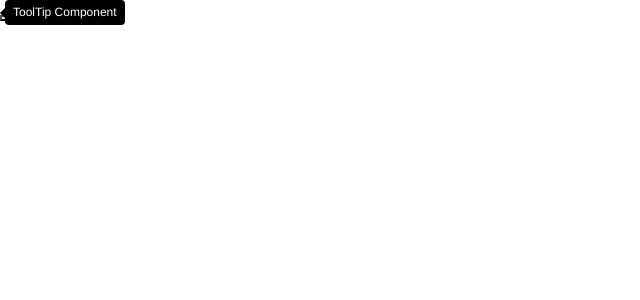
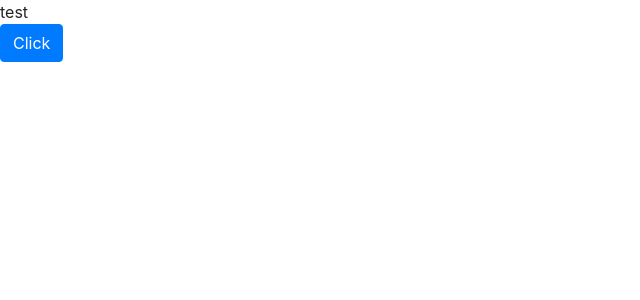
Before and after one commit to ventosae/ba-checklist, a React (Create React App) app in the folder ba-checklist/: page / in a window 1280 px wide. Shown: the top 300 px of the page, without its empty margins (0-640 px from the left). Built offline with nearby package versions, Linux system fonts and the light colour scheme.

Commit message:
tooltip changes

```diff
--- a/ba-checklist/src/componenets/btn.js
+++ b/ba-checklist/src/componenets/btn.js
@@ -1,5 +1,5 @@
 import React, { Component } from "react";
-import ToolTip from "./tooltip";
+import Tooltip from "./tooltip";
 
 class Btn extends Component {
   events = {};
@@ -14,7 +14,7 @@ class Btn extends Component {
   render() {
     return (
       <>
-        <ToolTip />
+        <Tooltip />
         <button type="button" id={this.state.id}>
           {this.state.text}
         </button>
--- /dev/null
+++ b/ba-checklist/src/componenets/test.js
@@ -0,0 +1,30 @@
+import React, { Component } from "react";
+
+class Test extends Component {
+  state = {
+    message: "test"
+  };
+
+  clickHandler = () => {
+    this.setState({
+      message: "goodbye"
+    });
+  };
+
+  render() {
+    return (
+      <div>
+        <div>{this.state.message}</div>
+        <button
+          onClick={this.clickHandler}
+          className="btn btn-primary form-main__button"
+        >
+          {" "}
+          Click{" "}
+        </button>
+      </div>
+    );
+  }
+}
+
+export default Test;
--- /dev/null
+++ b/ba-checklist/src/componenets/tooltip-main.js
@@ -0,0 +1,52 @@
+import React, { Component } from "react";
+import Btn from "./btn";
+import Tooltip from "./tooltip";
+
+class Tooltipmain extends Component {
+  constructor(props) {
+    super(props);
+
+    this.setupRefs();
+
+    this.setupEvents();
+  }
+  setupRefs() {
+    this.toolTip = React.createRef();
+  }
+  setupEvents() {
+    this.createBtn = this.createBtn.bind(this);
+    this.handleOnMouseOver = this.handleOnMouseOver.bind(this);
+    this.handleOnMouseOut = this.handleOnMouseOut.bind(this);
+  }
+  handleOnMouseOut(evt) {}
+  handleOnMouseOver(evt) {}
+  createBtn(id, text) {
+    var { handleOnMouseOver, handleOnMouseOut } = this;
+
+    return (
+      <Btn
+        id={id}
+        onMouseOver={handleOnMouseOver}
+        onMouseOut={handleOnMouseOut}
+      >
+        {text}
+      </Btn>
+    );
+  }
+  render() {
+    let { createBtn } = this;
+
+    return (
+      <div>
+        {createBtn("btnLeft", "click 1")}
+        {createBtn("btnRight", "click 2")}
+        {createBtn("btnBtmR", "click 3")}
+        {createBtn("btnCenter", "click 4")}
+        <Tooltip ref={this.toolTip} />
+      </div>
+    );
+  }
+  componentDidMount() {}
+}
+
+export default Tooltipmain;
--- a/ba-checklist/src/index.js
+++ b/ba-checklist/src/index.js
@@ -4,9 +4,10 @@ import App from "./App";
 import * as serviceWorker from "./serviceWorker";
 import "bootstrap/dist/css/bootstrap.css";
 import "./index.css";
-import Btn from "./componenets/btn";
+import Tooltipmain from "./componenets/tooltip-main";
+import Test from "./componenets/test";
 
-ReactDOM.render(<Btn />, document.getElementById("root"));
+ReactDOM.render(<Test />, document.getElementById("root"));
 
 // If you want your app to work offline and load faster, you can change
 // unregister() to register() below. Note this comes with some pitfalls.
```
